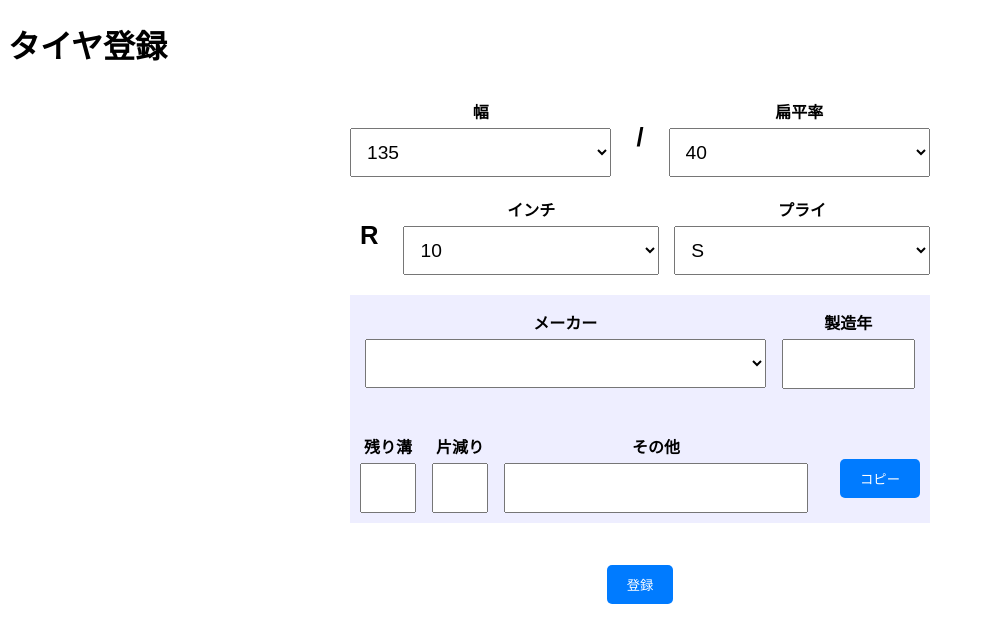
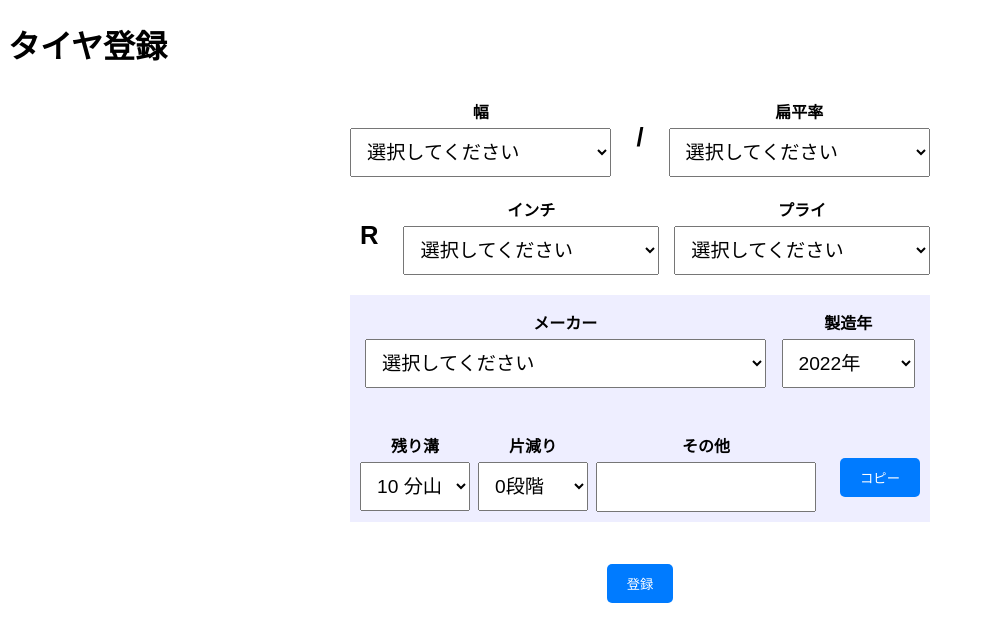
Before and after one commit to shin-murata/u_tire_app, a Flask app: page /input in a window 1280 px wide. Shown: the part 32-675 px from the top of the page, without its empty margins (0-983 px from the left). Run offline with Flask 3, Linux system fonts and the light colour scheme.

Commit message:
inputcss配置仕上げv1

```diff
--- a/app.py
+++ b/app.py
@@ -1,7 +1,7 @@
 from flask import Flask, render_template, request, redirect, url_for,  jsonify, flash, session
 from flask_migrate import Migrate  # Flask-Migrate をインポート
 from models import db, Width, AspectRatio, Inch, Manufacturer, PlyRating, InputPage, SearchPage, EditPage, HistoryPage, DispatchHistory, AlertPage, User
-from forms import InputForm, SearchForm, EditForm
+from forms import SearchForm, EditForm, CombinedForm
 from datetime import date
 
 app = Flask(__name__)
@@ -30,7 +30,7 @@ def get_ply_ratings():
 
 @app.route('/input', methods=['GET', 'POST'])
 def input_page():
-    form = InputForm()
+    form = CombinedForm()
 
     if request.method == 'GET':
         # フォームを表示
@@ -268,6 +268,20 @@ def dispatch():
     # 処理完了後、検索画面にリダイレクト
     return redirect(url_for('search_page'))
 
+@app.route('/dispatch_page', methods=['GET'])
+def dispatch_page():
+    # デバッグログ
+    print("Accessing dispatch page")
+    try:
+        # 出庫履歴を全て取得
+        dispatch_history = DispatchHistory.query.all()
+        return render_template('dispatch_page.html', dispatch_history=dispatch_history)
+    except Exception as e:
+        flash(f"エラーが発生しました: {e}", "danger")
+        return redirect(url_for('home'))
+
+
+
 @app.route('/edit/<int:id>', methods=['GET', 'POST'])
 def edit_page(id):
     tire = InputPage.query.get_or_404(id)
--- a/forms.py
+++ b/forms.py
@@ -1,10 +1,27 @@
 # forms.py
 from flask_wtf import FlaskForm
-from wtforms import StringField, IntegerField, FloatField, SelectField, DateField
+from wtforms import StringField, IntegerField, FloatField, SelectField, DateField, SubmitField
 from wtforms.validators import DataRequired, Optional  # Optional をインポート
 from models import Width, AspectRatio, Inch, Manufacturer, PlyRating
 from datetime import date
-class InputForm(FlaskForm):
+from wtforms.widgets import Input
+
+class RangeInput(Input):
+    input_type = 'range'
+
+    def __call__(self, field, **kwargs):
+        # デフォルト値を設定
+        if 'value' not in kwargs:
+            kwargs['value'] = field.data or 0
+        # フィールドのrender_kw属性からスライダー設定を適用
+        kwargs.update(field.render_kw or {})
+        return super().__call__(field, **kwargs)
+    @property
+    def validation_attrs(self):
+        # 必要ならここで追加の属性を定義可能
+        return {}
+
+class CombinedForm(FlaskForm):
     registration_date = DateField(
         'Registration Date',
         validators=[Optional()],  # データ必須ではなく、オプショナルに
@@ -15,27 +32,40 @@ class InputForm(FlaskForm):
     aspect_ratio = SelectField('扁平率', coerce=int, validators=[DataRequired()])
     inch = SelectField('インチ', coerce=int, validators=[DataRequired()])
     other_details = StringField('その他')
-    manufacturing_year = IntegerField('製造年')
     manufacturer = SelectField('メーカー', coerce=int, validators=[DataRequired()])
-    tread_depth = IntegerField('残り溝', validators=[DataRequired()])
-    uneven_wear = IntegerField('片減り')
     ply_rating = SelectField('プライ', coerce=int, validators=[DataRequired()])
     price = FloatField('価格', validators=[Optional()])  # Optionalに変更
+
+    # プルダウンメニュー用フィールド
+    manufacturing_year = SelectField(
+        '製造年',
+        coerce=int,
+        validators=[DataRequired()],
+        choices=[(year, f"{year}年") for year in range(2022, 2026)]  # 2022年〜2025年
+    )
+    tread_depth = SelectField(
+        '残り溝',
+        coerce=int,
+        validators=[DataRequired()],
+        choices=[(depth, f"{depth} 分山") for depth in reversed(range(3, 11))]  # 10分山〜3分山
+    )
+    uneven_wear = SelectField(
+        '片減り',
+        coerce=int,
+        validators=[Optional()],
+        choices=[(wear, f"{wear}段階") for wear in range(0, 3)]  # 0〜3段階
+    )
 
     def __init__(self, *args, **kwargs):
         super().__init__(*args, **kwargs)
 
         # データベースからの動的な選択肢の設定
         # 'name'ではなく、'value'を使用
-        self.width.choices = [(w.id, w.value) for w in Width.query.all()]  # 'name' ではなく 'value' に修正
-        self.aspect_ratio.choices = [(ar.id, ar.value) for ar in AspectRatio.query.all()]  # 'name' ではなく 'value' に修正
-        self.inch.choices = [(i.id, i.value) for i in Inch.query.all()]  # 'name' ではなく 'value' に修正
-        self.manufacturer.choices = [(m.id, m.name) for m in Manufacturer.query.all()]  # 'name' は正しい
-        self.ply_rating.choices = [(p.id, p.value) for p in PlyRating.query.all()]  # 'name' ではなく 'value' に修正
-
-from flask_wtf import FlaskForm
-from wtforms import SelectField, DateField, SubmitField
-from wtforms.validators import Optional
+        self.width.choices = [(0, '選択してください')] + [(w.id, w.value) for w in Width.query.all()]  # 'name' ではなく 'value' に修正
+        self.aspect_ratio.choices = [(0, '選択してください')] + [(ar.id, ar.value) for ar in AspectRatio.query.all()]  # 'name' ではなく 'value' に修正
+        self.inch.choices = [(0, '選択してください')] + [(i.id, i.value) for i in Inch.query.all()]  # 'name' ではなく 'value' に修正
+        self.manufacturer.choices = [(0, '選択してください')] + [(m.id, m.name) for m in Manufacturer.query.all()]  # 'name' は正しい
+        self.ply_rating.choices = [(0, '選択してください')] + [(p.id, p.value) for p in PlyRating.query.all()]  # 'name' ではなく 'value' に修正
 
 class SearchForm(FlaskForm):
     width = SelectField('Width', coerce=int, validators=[Optional()])
@@ -53,7 +83,7 @@ class SearchForm(FlaskForm):
         self.aspect_ratio.choices = [(0, '選択してください')] + [(ar.id, ar.value) for ar in AspectRatio.query.all()]
         self.inch.choices = [(0, '選択してください')] + [(i.id, i.value) for i in Inch.query.all()]
         self.ply_rating.choices = [(0, '選択してください')] + [(p.id, p.value) for p in PlyRating.query.all()]
-class EditForm(InputForm):
+class EditForm(CombinedForm):
     price = FloatField('価格', validators=[Optional()])
     other_details = StringField('その他', validators=[Optional()])
     submit = SubmitField('登録')
--- a/static/css/style.css
+++ b/static/css/style.css
@@ -84,18 +84,21 @@
 /* グループ2のスタイル */
 .group-2-style {
     display: flex; /* フレックスで横並び */
-    flex-wrap: wrap; /* 狭い画面で要素を折り返し可能に */
+    flex-wrap: nowrap; /* 狭い画面で要素を折り返し可能に */
     background-color: #eef;
     padding: 10px;
     /* border: 1px solid #aac; */
-    gap: 1rem; /* フィールド間の余白を設定 */
+    gap: 0.5rem; /* フィールド間の余白を設定 */
     align-items: center; /* 縦方向中央揃え */
+    overflow-x: auto; /* 必要に応じてスクロールを許可 */
+    width: 100%; /* 親要素を画面幅にフィット */
+    box-sizing: border-box; /* パディングを含めた幅計算 */
 }
 
 .group-2-style .small-input { /* tread_depth と uneven_wear に適用 */
-    flex: 1 1 10%;
-    max-width: 10%; /* 最大幅を10%に制限 */
-    min-width: 50px; /* 最小幅を設定して適切に縮小 */
+    flex: 1 1 25%;
+    max-width: 25%; /* 最大幅を10%に制限 */
+    min-width: 70px; /* 最小幅を設定して適切に縮小 */
     box-sizing: border-box; /* パディングとボーダーを含む幅計算 */
     text-align: center; /* テキストを中央揃え */
 }
--- a/static/script.js
+++ b/static/script.js
@@ -1,3 +1,18 @@
+// ==============================
+// ユーティリティ関数
+// ==============================
+
+// 動的な選択肢を生成する関数
+function generateOptions(options, formatter = value => value) {
+    return options
+        .map(option => `<option value="${option}">${formatter(option)}</option>`)
+        .join('');
+}
+
+// ==============================
+// フォーム操作
+// ==============================
+
 let formCount = 0; // フォーム数カウンター
 
 async function loadOptions(selectElement, apiUrl) {
@@ -49,20 +64,26 @@ function addTireForm(targetContainerId) {
                     <select name="manufacturer[]" id="manufacturer-${formCount}" class="form-control"></select>
                 </div>
                 <div class="input-wrap manufacturing-year-wrap">
-                    <label for="manufacturing_year-${formCount}">製造年:</label>
-                    <input type="text" name="manufacturing_year[]" id="manufacturing_year-${formCount}" class="form-control">
-                </div>
+                <label for="manufacturing_year-${formCount}">製造年:</label>
+                <select name="manufacturing_year[]" id="manufacturing_year-${formCount}" class="form-control">
+                    ${generateOptions([2022, 2023, 2024, 2025], year => `${year}年`)}
+                </select>
+            </div>
         </div>
 
         <!-- グループ2: tread_depth, uneven_wear, other_details -->
         <div class="form-group group-2 group-2-style">
             <div class="input-wrap small-input" id="tread-depth">
                 <label for="tread_depth-${formCount}">残り溝:</label>
-                <input type="number" name="tread_depth[]" id="tread_depth-${formCount}" class="form-control">
+                <select name="tread_depth[]" id="tread_depth-${formCount}" class="form-control">
+                    ${generateOptions([10, 9, 8, 7, 6, 5, 4, 3], depth => `${depth} 分山`)} <!-- 降順 -->
+                </select>
             </div>
             <div class="input-wrap small-input" id="uneven-wear">
                 <label for="uneven_wear-${formCount}">片減り:</label>
-                <input type="text" name="uneven_wear[]" id="uneven_wear-${formCount}" class="form-control">
+                <select name="uneven_wear[]" id="uneven_wear-${formCount}" class="form-control">
+                    ${generateOptions([0, 1, 2, 3], wear => `${wear}段階`)}
+                </select>
             </div>
             <div class="input-wrap large-input" id="other-details">
                 <label for="other_details-${formCount}">その他:</label>
@@ -165,3 +186,11 @@ document.addEventListener("DOMContentLoaded", () => {
             .catch(error => console.error('Error fetching filter values:', error));
     }
 });
+
+// スライダーのリアルタイム値表示
+//document.querySelectorAll('input[type="range"]').forEach(slider => {
+    //slider.addEventListener('input', function () {
+        //const spanId = `${this.id}_value`;
+        //document.getElementById(spanId).textContent = this.value;
+    //});
+//});
--- a/templates/base.html
+++ b/templates/base.html
@@ -13,7 +13,7 @@
             <a href="{{ url_for('search_page') }}">タイヤ検索</a>
             <a href="{{ url_for('inventory_list') }}">在庫一覧</a>
             <a href="{{ url_for('history_page') }}">履歴</a>
-            <a href="{{ url_for('dispatch') }}">出庫管理</a>
+            <a href="{{ url_for('dispatch_page') }}">出庫管理</a>
             <a href="{{ url_for('alert_page') }}">アラート</a>
         </nav>
     </header>
```
Also changed, not shown: templates/input_page.html (+5 -2 lines), database/u_tire_app.db.
